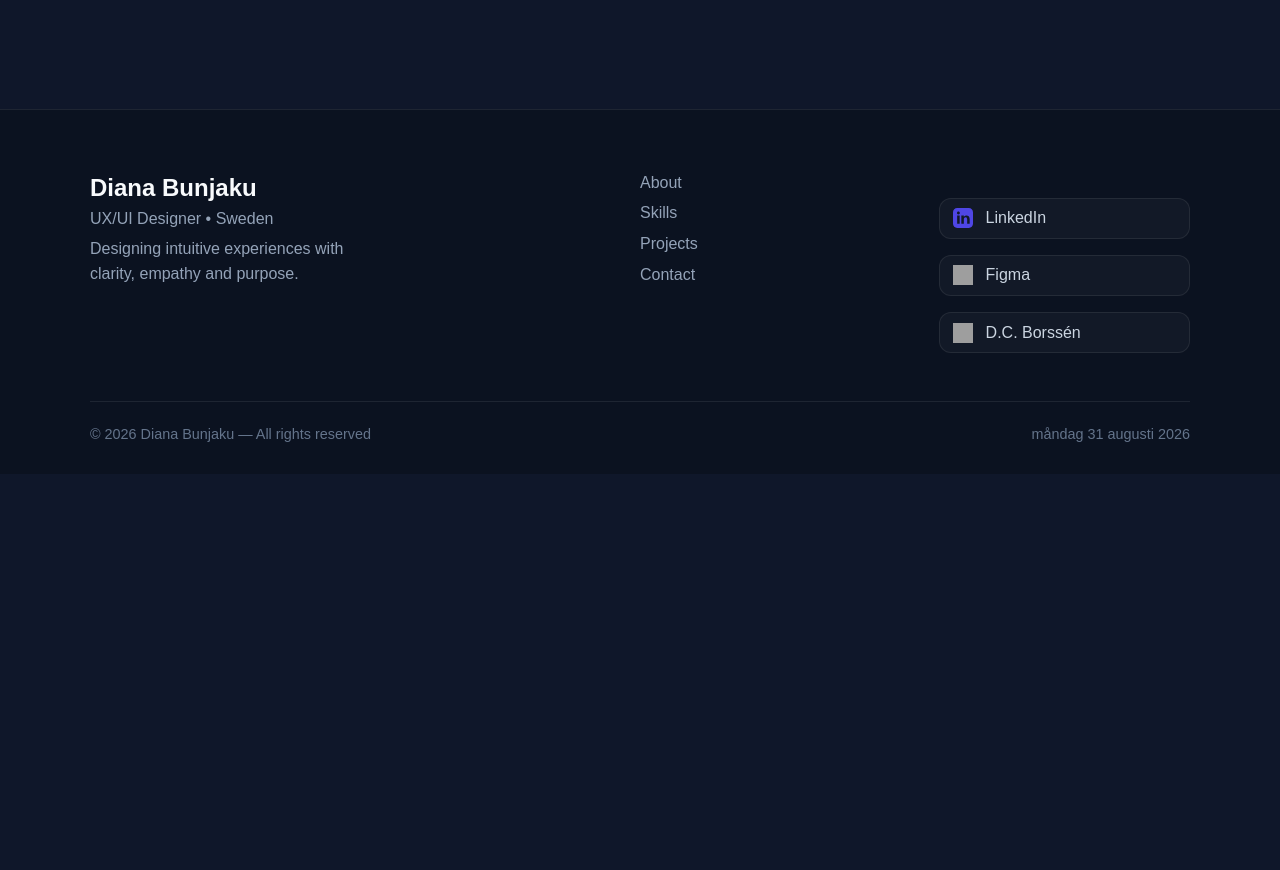
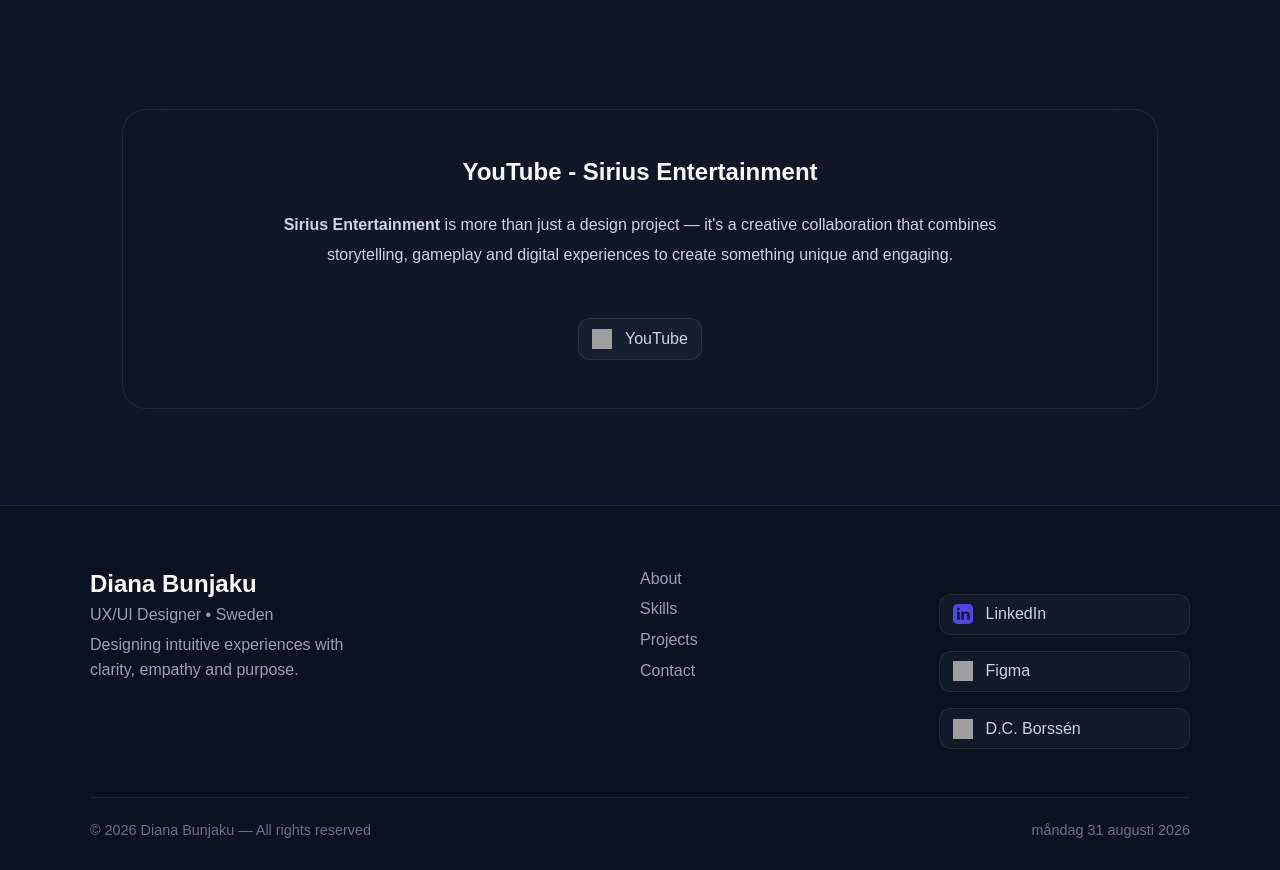
Before and after one commit to CleoB666/portfolio, a plain HTML site: page projects/project-4.html in a window 1280 px wide. Shown: the part 6482-7352 px from the top of the page. Before the commit the page ends 6956 px from the top, so only its background shows below. Drawn offline with Linux system fonts and the light colour scheme; grey boxes are pictures that could not be loaded.

Commit message:
update
pic and text

```diff
--- a/projects/project-4.html
+++ b/projects/project-4.html
@@ -271,6 +271,33 @@
 
 </section>
 
+<section class="creative-section">
+
+<div class="creative-content">
+
+<h2>
+YouTube - Sirius Entertainment
+</h2>
+
+<p class="creative-text">
+
+<strong>Sirius Entertainment</strong> is more than just a design project — it's a creative collaboration that combines storytelling, gameplay and digital experiences to create something unique and engaging.
+
+</p>
+
+<div class="creative-links">
+
+<a class="social-link" href="https://www.youtube.com/@SiriusEntertainment-k7o">
+<img src="https://cdn.simpleicons.org/youtube/4F46E5" alt="YouTube icon">
+<span>YouTube</span>
+</a>
+
+</div>
+
+</div>
+
+</section>
+
     <footer class="footer">
 
 <div class="footer-inner">
```
Also changed, not shown: images/SE.png.
